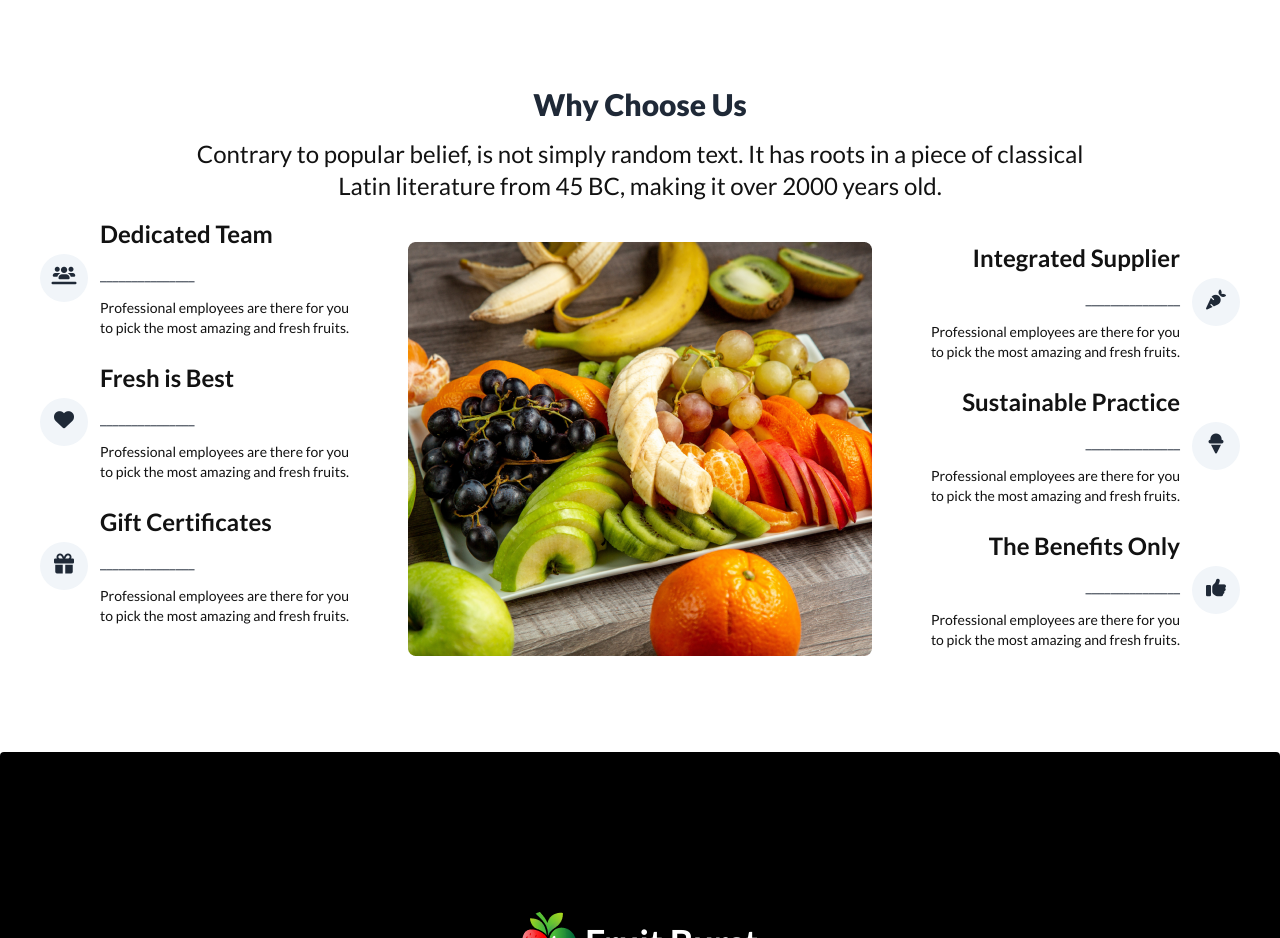
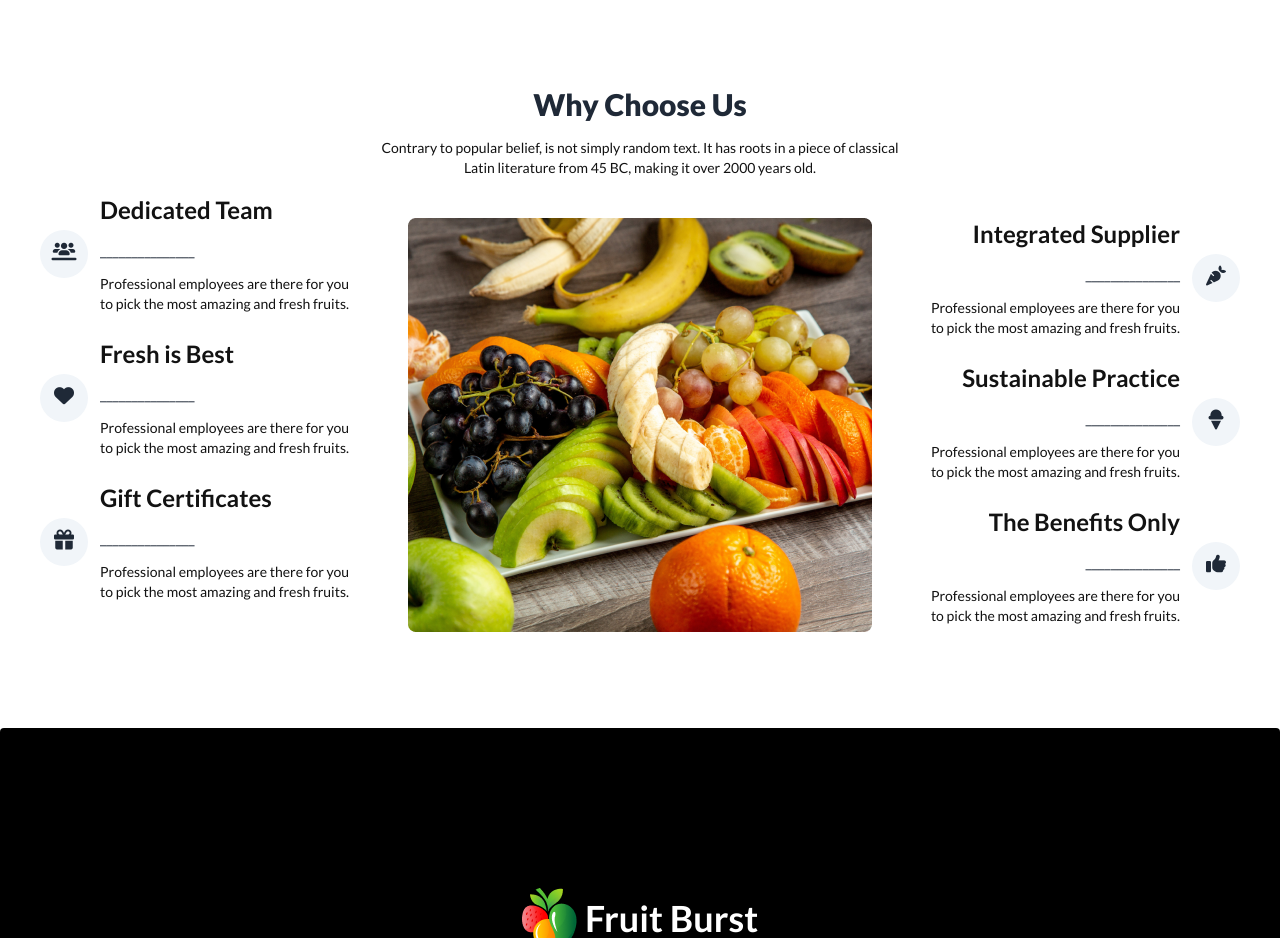
Before and after one commit to Alif102/assignment-three-fruit, a plain HTML site: page index.html in a window 1280 px wide. Shown: the part 2800-3738 px from the top of the page. Drawn offline with nearby package versions, Linux system fonts and the light colour scheme.

Commit message:
Bonus Mark

```diff
--- a/index.html
+++ b/index.html
@@ -4,7 +4,8 @@
 <head>
     <meta charset="UTF-8">
     <meta name="viewport" content="width=device-width, initial-scale=1.0">
-    <title>Fruit</title>
+    <link rel="icon" href="./Assets/logo.png" type="image/x-icon">
+    <title>Fruit Burst</title>
 
 
     <!-- tailwind and daisy UI -->
@@ -669,7 +670,7 @@
             <section class="container lg:px-10 mx-auto my-24">
                 <div>
                     <h1 class="text-center sm:text-3xl text-4xl font-extrabold">Why Choose Us</h1>
-                    <p class="text-center md:text-2xl text-sm mt-4 mb-4 text-[#121212]">Contrary to popular belief, is not simply random
+                    <p class="text-center sm:text-xl lg:text-sm mt-4 mb-4 text-[#121212]">Contrary to popular belief, is not simply random
                         text. It has
                         roots in a piece of classical <br> Latin literature from 45 BC, making it over 2000 years old.
 
```
